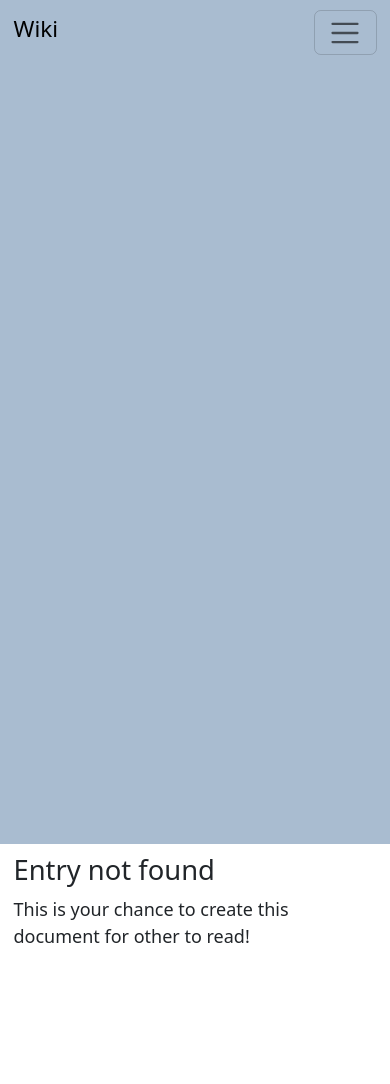
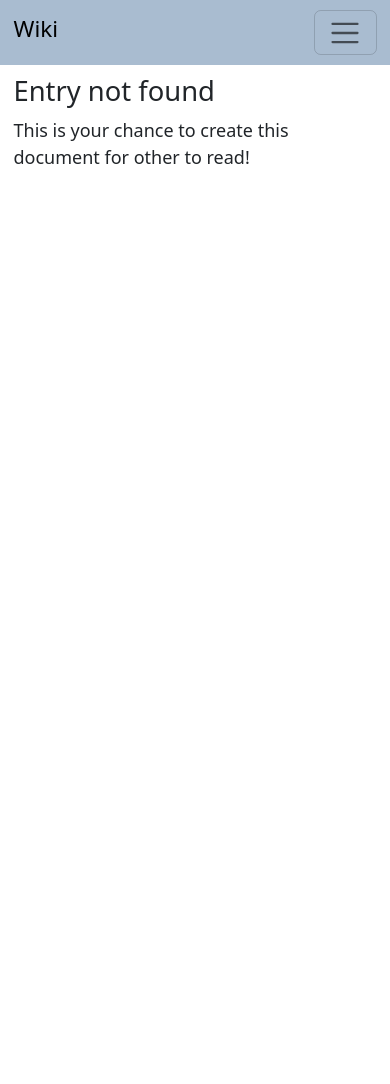
Before and after one commit to webshuriken/wikipedia-like, a Django app: page /wiki/1 in a window 390 px wide. Shown: the top 1084 px of the page. After the commit the page ends 164 px from the top, so only its background shows below. Run offline with Django 3.2, Linux system fonts and the light colour scheme.

Commit message:
style: patched a non responsive navbar
The navbar height was not accounting for small screens. Added a medium breakpoint

```diff
--- a/encyclopedia/templates/encyclopedia/layout.html
+++ b/encyclopedia/templates/encyclopedia/layout.html
@@ -13,7 +13,7 @@
 	<body>
 		<div class="container-fluid">
 			<div class="row">
-				<div class="col-12 col-md-4 col-lg-3 vh-100 wiki-navbar-wrapper">
+				<div class="col-12 col-md-4 col-lg-3 vh-md-100 wiki-navbar-wrapper">
 					<nav class="navbar navbar-expand-md">
 						<div class="container-fluid flex-md-column p-0">
 							<span class="navbar-brand me-0 h1">Wiki</span>
```
